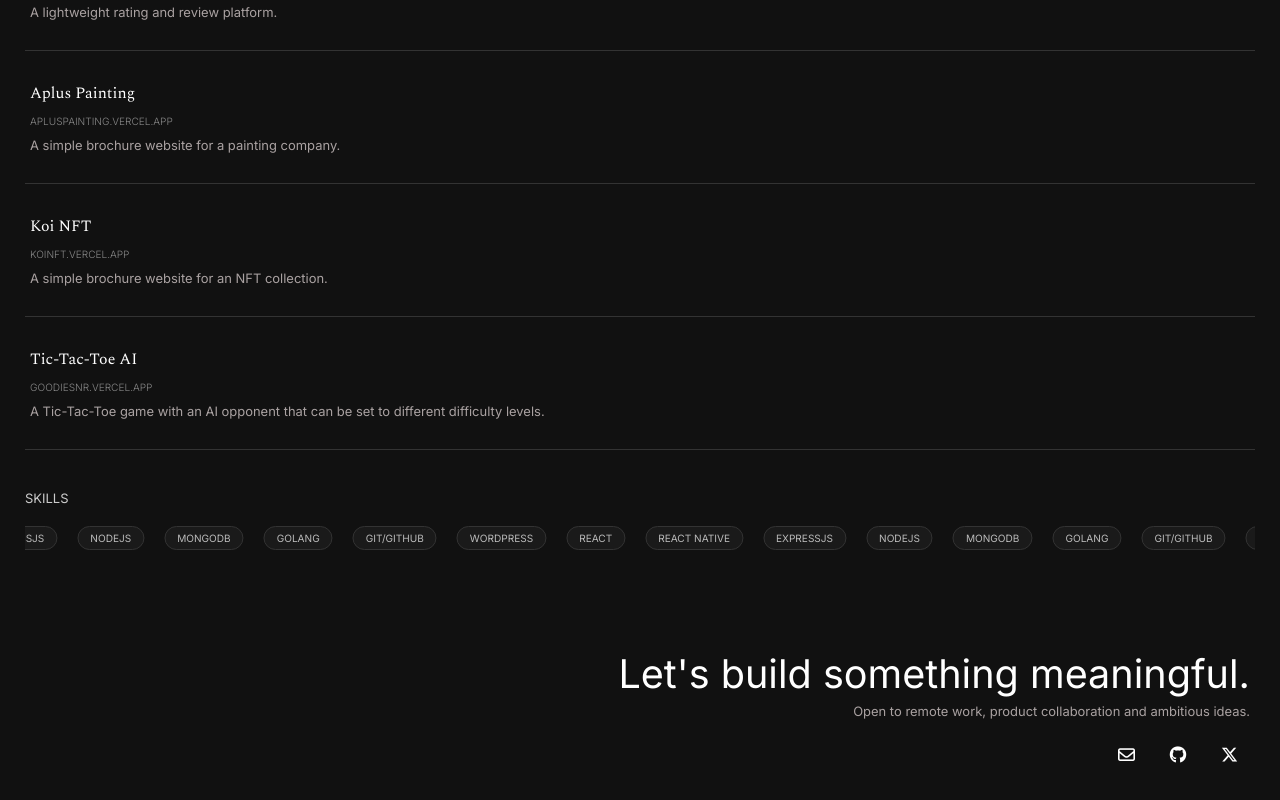
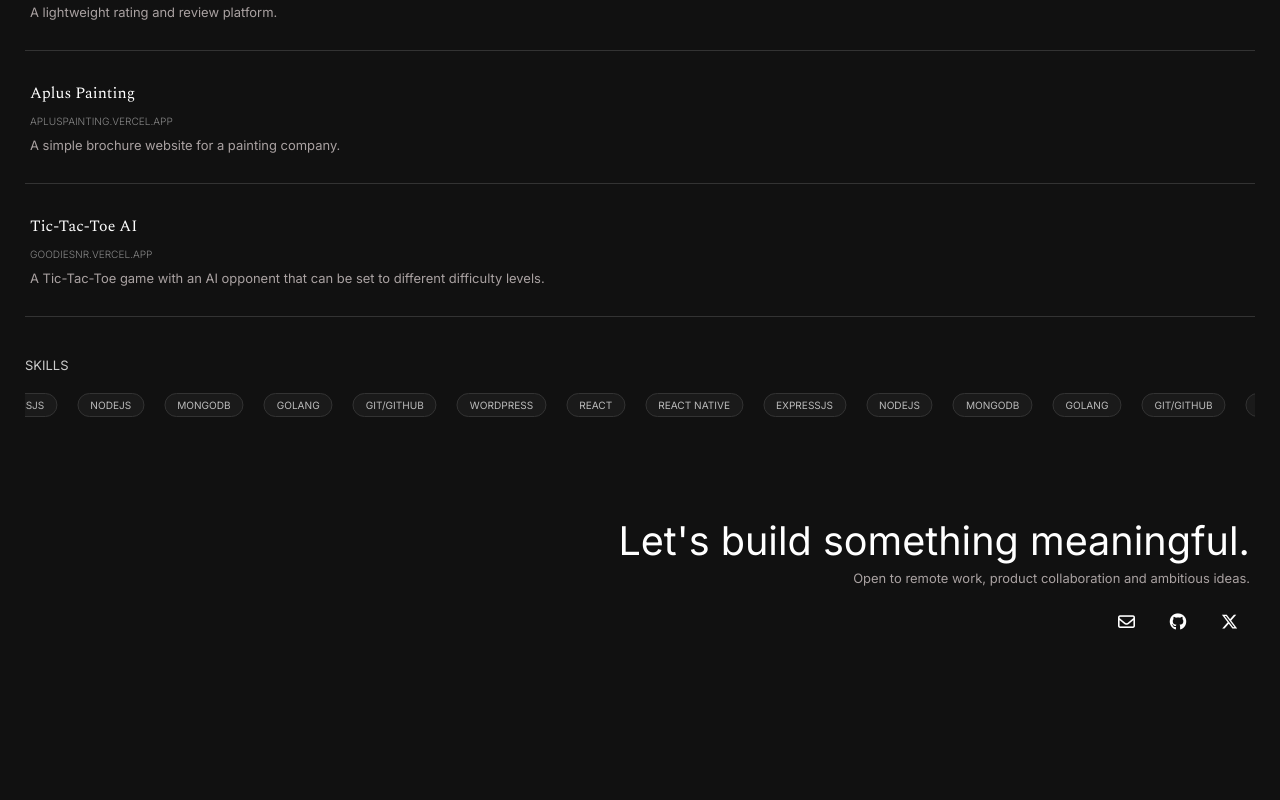
Before and after one commit to goodiesnr/goodiesnr, a React (Vite) app: page / in a window 1280 px wide. Shown: the part 727-1527 px from the top of the page. After the commit the page ends 1474 px from the top, so only its background shows below. Built offline with nearby package versions, Linux system fonts and the light colour scheme.

Commit message:
Update App.jsx

```diff
--- a/src/App.jsx
+++ b/src/App.jsx
@@ -28,12 +28,6 @@ export default function App() {
       domain: "APLUSPAINTING.VERCEL.APP",
       link: "https://apluspainting.vercel.app",
       description: "A simple brochure website for a painting company.",
-    },
-    {
-      title: "Koi NFT",
-      domain: "KOINFT.VERCEL.APP",
-      link: "https://koinft.vercel.app",
-      description: "A simple brochure website for an NFT collection.",
     },
     {
       title: "Tic-Tac-Toe AI",
```
